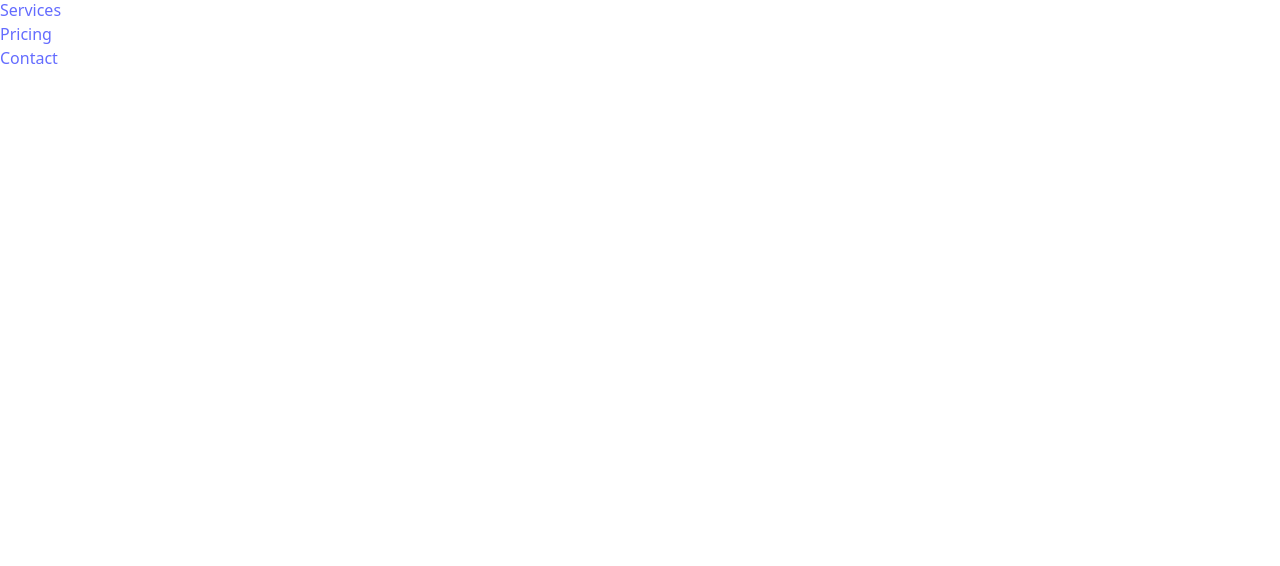
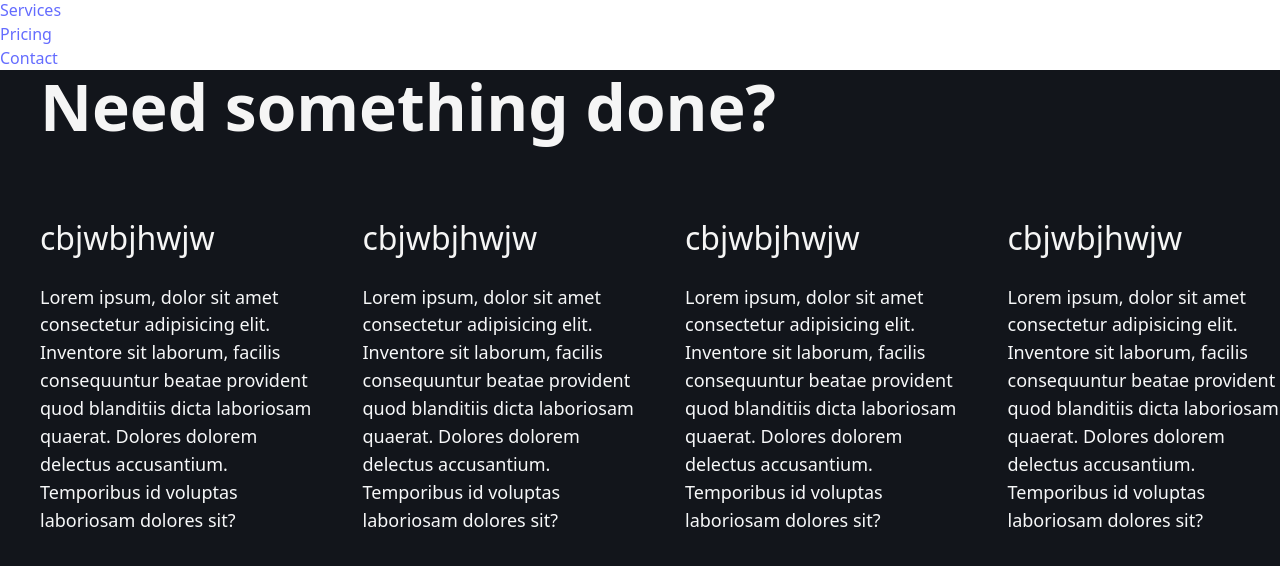
Before and after one commit to dvjsharma/LawLink, a React (Vite) app in the folder client/: page / in a window 1280 px wide. Shown: the part 458-1024 px from the top of the page. Before the commit the page ends 800 px from the top, so only its background shows below. Built offline with nearby package versions, Linux system fonts and the light colour scheme.

Commit message:
added the hero section

```diff
--- /dev/null
+++ b/client/src/Components/hero/index.jsx
@@ -0,0 +1,48 @@
+import React from "react";
+import "../../index.css";
+
+
+const Hero = () => {
+    return (
+        <div className="str">
+            <div>
+                <h1 className="top1">Need something done?</h1>
+            </div>
+            <br />
+            <br />
+            <br />
+            <div className="des">
+                <div>
+                    <div className="item">
+                        <h1 className="head">cbjwbjhwjw</h1>
+                        <br />
+                        <h3>Lorem ipsum, dolor sit amet consectetur adipisicing elit. Inventore sit laborum, facilis consequuntur beatae provident quod blanditiis dicta laboriosam quaerat. Dolores dolorem delectus accusantium. Temporibus id voluptas laboriosam dolores sit?</h3>
+                    </div>
+                </div>
+                <div>
+                    <div className="item">
+                    <h1 className="head">cbjwbjhwjw</h1>
+                    <br />
+                    <h3>Lorem ipsum, dolor sit amet consectetur adipisicing elit. Inventore sit laborum, facilis consequuntur beatae provident quod blanditiis dicta laboriosam quaerat. Dolores dolorem delectus accusantium. Temporibus id voluptas laboriosam dolores sit?</h3>
+                    </div>
+                </div>
+                <div>
+                    <div className="item">
+                    <h1 className="head">cbjwbjhwjw</h1>
+                    <br />
+                    <h3>Lorem ipsum, dolor sit amet consectetur adipisicing elit. Inventore sit laborum, facilis consequuntur beatae provident quod blanditiis dicta laboriosam quaerat. Dolores dolorem delectus accusantium. Temporibus id voluptas laboriosam dolores sit?</h3>
+                    </div>
+                </div>
+                <div>
+                    <div className="item">
+                    <h1 className="head">cbjwbjhwjw</h1>
+                    <br />
+                    <h3>Lorem ipsum, dolor sit amet consectetur adipisicing elit. Inventore sit laborum, facilis consequuntur beatae provident quod blanditiis dicta laboriosam quaerat. Dolores dolorem delectus accusantium. Temporibus id voluptas laboriosam dolores sit?</h3>
+                    </div>
+                </div>
+            </div>
+        </div>
+        // <h1 className="hero1">Yea workinggg</h1>
+    );
+};
+export default Hero;
--- a/client/src/Pages/Home/index.jsx
+++ b/client/src/Pages/Home/index.jsx
@@ -1,9 +1,13 @@
 import React from "react";
 import Navbar from "../../Components/Navbar";
+import Hero from "../../Components/hero";
 
 const Home=()=>{
     return (
+        <>
             <Navbar/>
+            <Hero/>
+        </>
     );
 };
 export default Home;
--- a/client/src/index.css
+++ b/client/src/index.css
@@ -23,6 +23,7 @@ a {
   color: #646cff;
   text-decoration: inherit;
 }
+
 a:hover {
   color: #535bf2;
 }
@@ -33,17 +34,88 @@ body {
   width: 100vw;
 }
 
+.str {
+  display: flex;
+  flex-direction: column;
+  flex-wrap: wrap;
+  background-color: #12151b;
+  color: whitesmoke;
+  padding-left: 40px;
+  padding-bottom: 50px;
+}
 
+.des {
+  display: flex;
+  flex-direction: row;
+  gap: 50px;
+}
 
-/* @media (prefers-color-scheme: light) {
-  :root {
-    color: #213547;
-    background-color: #ffffff;
+.head {
+  font-weight: 500;
+  font-size: 24px;
+  line-height: 1.33;
+}
+
+.top1 {
+  font-weight: 650;
+  font-size: 48px;
+  line-height: 1.17;
+}
+
+.item {
+  display: flex;
+  flex-direction: column;
+  flex-wrap: wrap;
+  margin: 0px 0px 72px;
+}
+
+.item h3 {
+  font-size: 18px;
+  line-height: 1.55;
+  color: #f7f8f9;
+  font-weight: 400;
+}
+
+/* Media Query for Small Screens (Stage 1) */
+@media (max-width: 768px) {
+  .des {
+    flex-direction: column;
+    gap: 20px;
   }
-  a:hover {
-    color: #747bff;
+
+  .head {
+    font-size: 20px;
+    line-height: 1.3;
   }
-  button {
-    background-color: #f9f9f9;
+
+  .top1 {
+    font-size: 36px;
+    line-height: 1.2;
   }
-} */
+
+  .item {
+    margin: 0px 0px 36px;
+  }
+}
+
+/* Media Query for Medium Screens (Stage 2) */
+@media (min-width: 769px) and (max-width: 1200px) {
+  .head {
+    font-size: 28px; /* Adjust font size for medium screens */
+  }
+
+  .top1 {
+    font-size: 56px; /* Adjust font size for medium screens */
+  }
+}
+
+/* Media Query for Large Screens (Stage 3) */
+@media (min-width: 1201px) {
+  .head {
+    font-size: 32px; /* Adjust font size for large screens */
+  }
+
+  .top1 {
+    font-size: 64px; /* Adjust font size for large screens */
+  }
+}
```
Also changed, not shown: client/src/App.css (line endings or trailing spaces).
